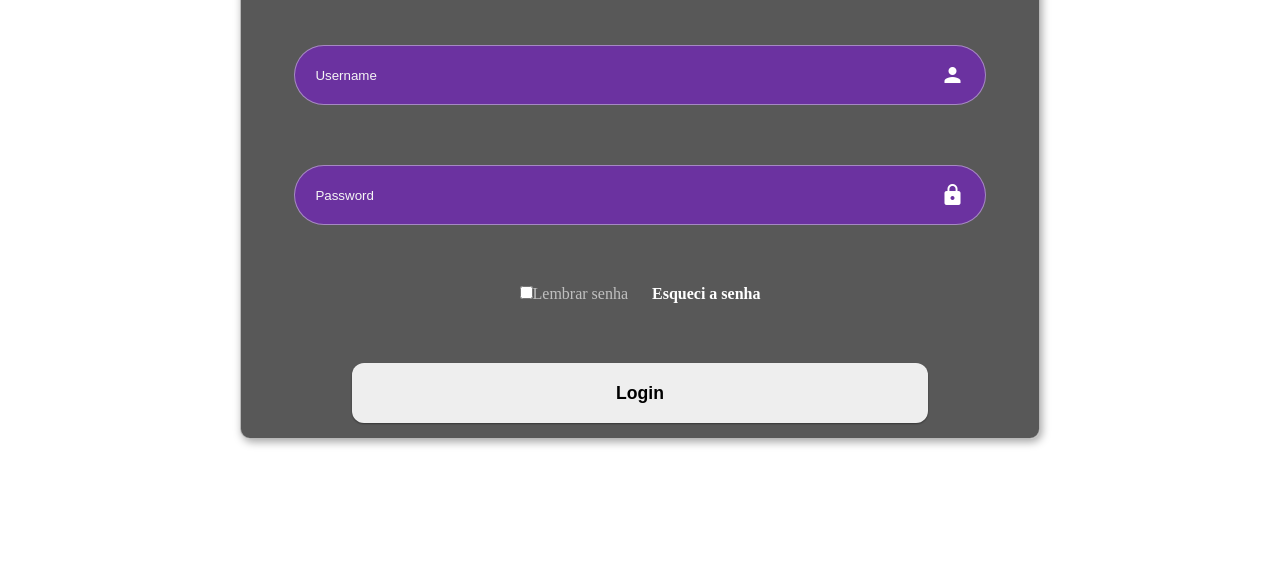
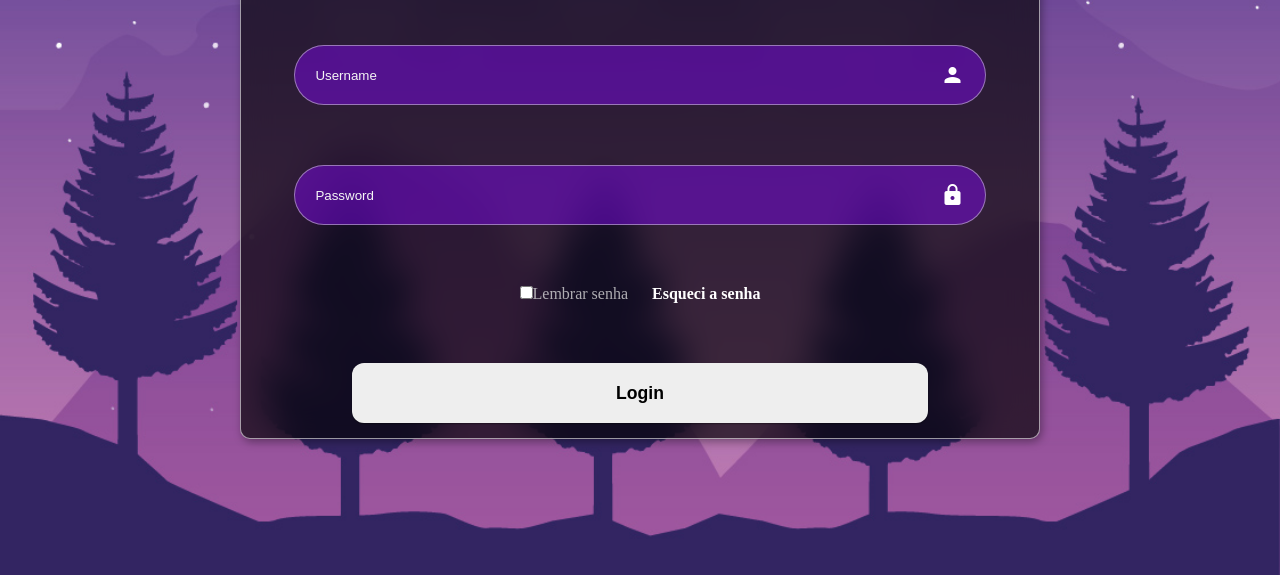
Before and after one commit to Ghost0792/Projetos-web, a plain HTML site: page index.html in a window 1280 px wide. Shown: the part 225-800 px from the top of the page. Drawn offline with nearby package versions, Linux system fonts and the light colour scheme.

Commit message:
Update style.css

```diff
--- a/style.css
+++ b/style.css
@@ -9,7 +9,7 @@ body{
   justify-content: center;
   align-items: center;
   min-height: 100vh;
-  background:url('imagens/img.jpg');
+  background:url('img.jpg');
   background-size: cover ;
   background-position: center;
 
```
